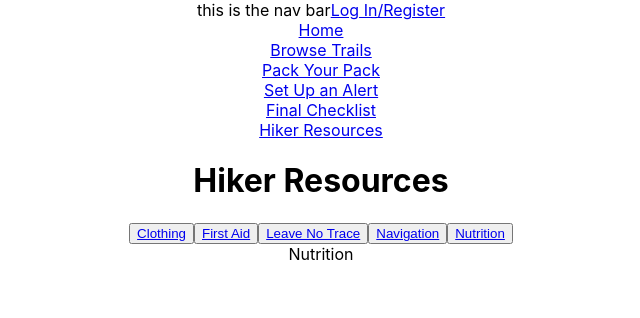
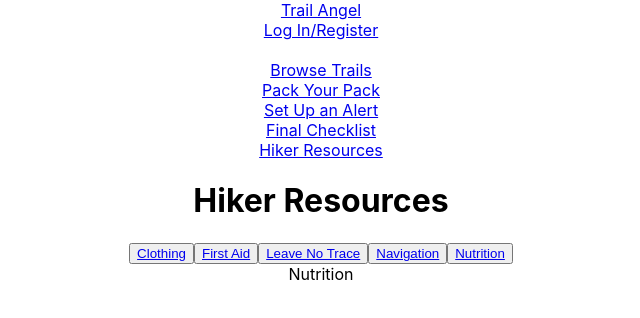
Before and after one commit to stephaniecoates/backpact, a React (Create React App) app: page /#/resources/nutrition in a window 1280 px wide. Shown: the top 318 px of the page, without its empty margins (319-959 px from the left). Built offline with nearby package versions, Linux system fonts and the light colour scheme; no server answers.

Commit message:
organized nav bar for css styling

```diff
--- a/src/components/NavBar/NavBar.js
+++ b/src/components/NavBar/NavBar.js
@@ -1,38 +1,45 @@
 import React from 'react';
 import { Link } from 'react-router-dom';
 import { withRouter } from 'react-router-dom';
-import {connect} from 'react-redux';
+import { connect } from 'react-redux';
 
-function NavBar (props) {
-    console.log('nav bar user', props.user)
+function NavBar(props) {
     return (
-            <div>
-                {props.location.pathname === '/login' ? null : <div>
-                    this is the nav bar
+        <div className='header'>
+            <div className='trail-angel-header'>
+                <Link to='/'>Trail Angel</Link>
+            </div>
 
-                    {props.user.username ? <div><h3>Hi, {props.user.username}</h3><Link to='/login'>Log out</Link></div> : <Link to='/login'>Log In/Register</Link>}
-                    <br/>
-                    <Link to='/'>Home</Link>
-                    <br/>
+            {props.location.pathname === '/login' ? null :
+                <div className='nav-bar'>
+                    <div className='top-nav'>
+                        {props.user.username ?
+                            <div className='logged-in-display'>
+                                <h3>Hi, {props.user.username}</h3>
+                                <a href='http://localhost:4000/auth/logout'><button>Log Out</button></a>
+                            </div>
+                            :
+                            <Link to='/login'>Log In/Register</Link>}
+                    </div>
+                    <div className='bottom-nav'>
+                        <br />
                         <Link to='/hikes'>Browse Trails</Link>
-                    <br/>
+                        <br />
                         <Link to='/gear'>Pack Your Pack</Link>
-                    <br/>
+                        <br />
                         <Link to='/setalert'>Set Up an Alert</Link>
-                    <br/>
+                        <br />
                         <Link to='/finalchecklist'>Final Checklist</Link>
-                    <br/>
+                        <br />
                         <Link to='/resources'>Hiker Resources</Link>
+                    </div>
                 </div>}
         </div>
-
-
     )
-
 }
 
-function mapStateToProps (state) {
-    let {user} = state
+function mapStateToProps(state) {
+    let { user } = state
     return {
         user
     }
```
Also changed, not shown: 2 other files (tests, documents, lock files or other folders). Lines whose indentation alone changed are shown as unchanged.
